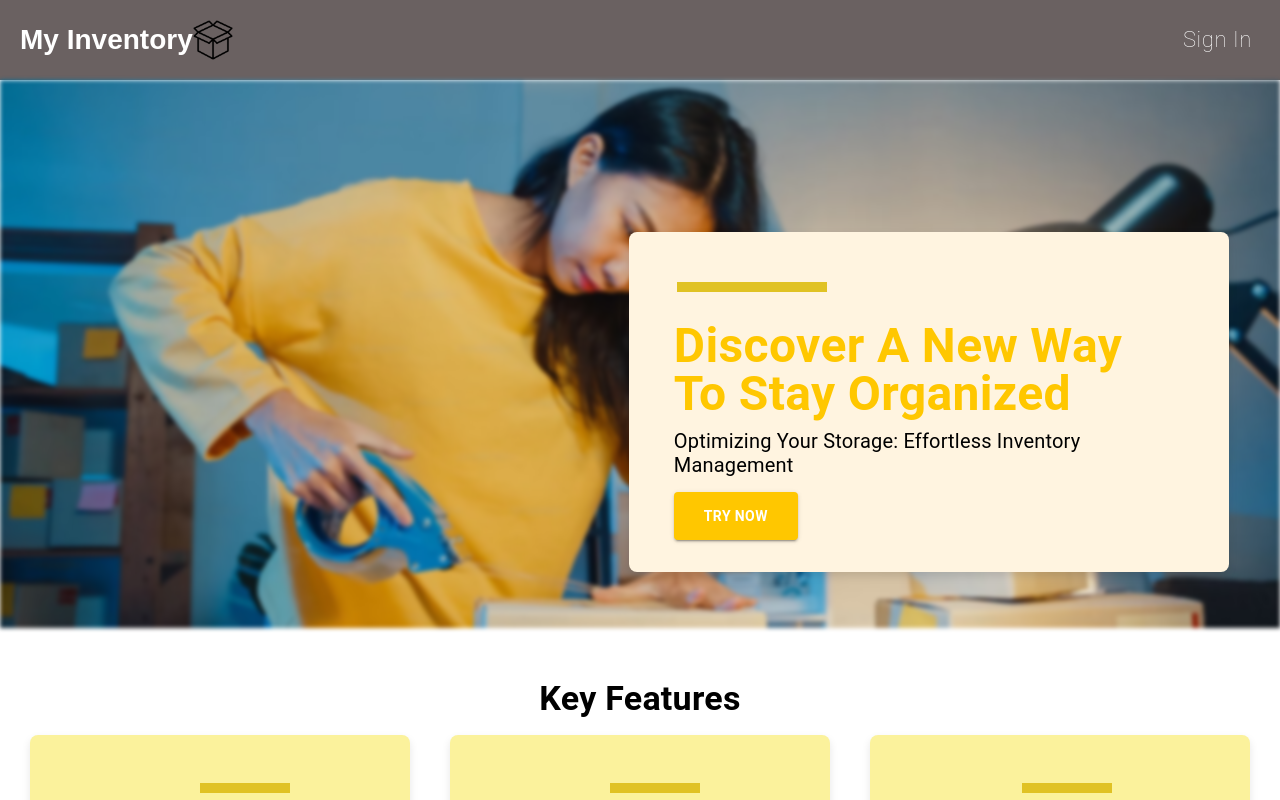
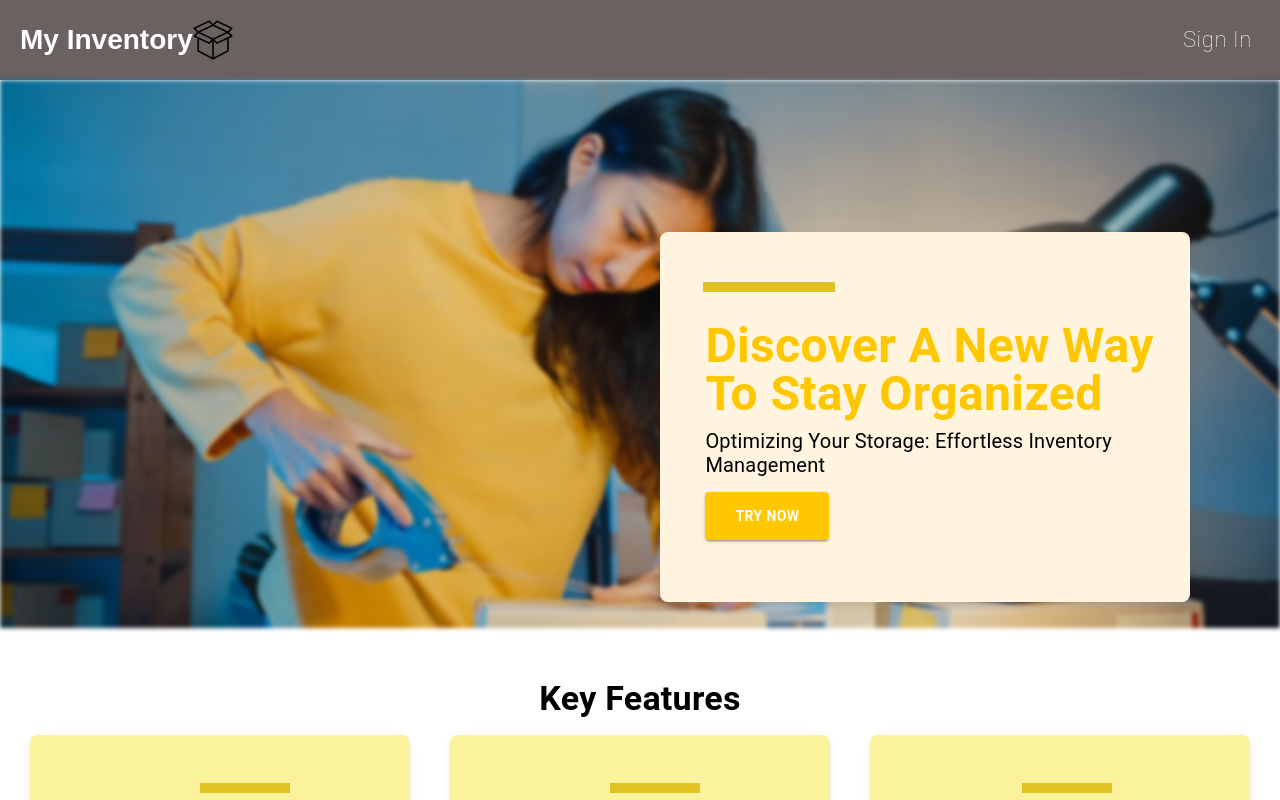
Before and after one commit to Luke7787/ImmaculateInventors, a React (Create React App) app: page / in a window 1280 px wide. Shown: the top 800 px of the page. Built offline with nearby package versions, Linux system fonts and the light colour scheme.

Commit message:
fixed style

```diff
--- a/src/pages/Homepage.module.css
+++ b/src/pages/Homepage.module.css
@@ -8,10 +8,10 @@
   border-radius: 8px;
   position: absolute;
   padding-top: 40px;
-  width: 560px;
+  width: 490px;
   padding: 20px;
-  height: 300px;
-  right: 4%;
+  height: 330px;
+  right: 7%;
   top: 15%;
 }
 
```
